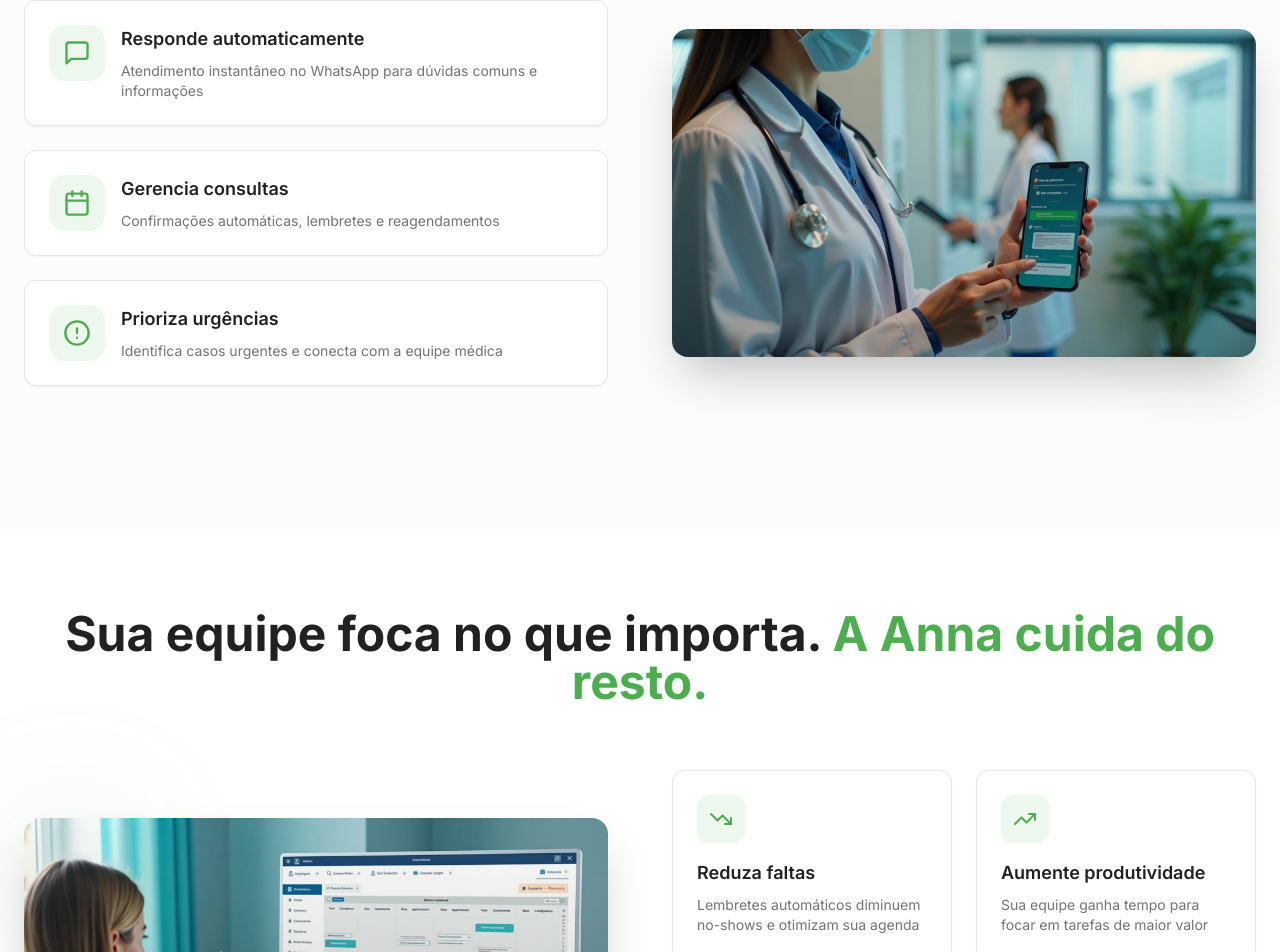
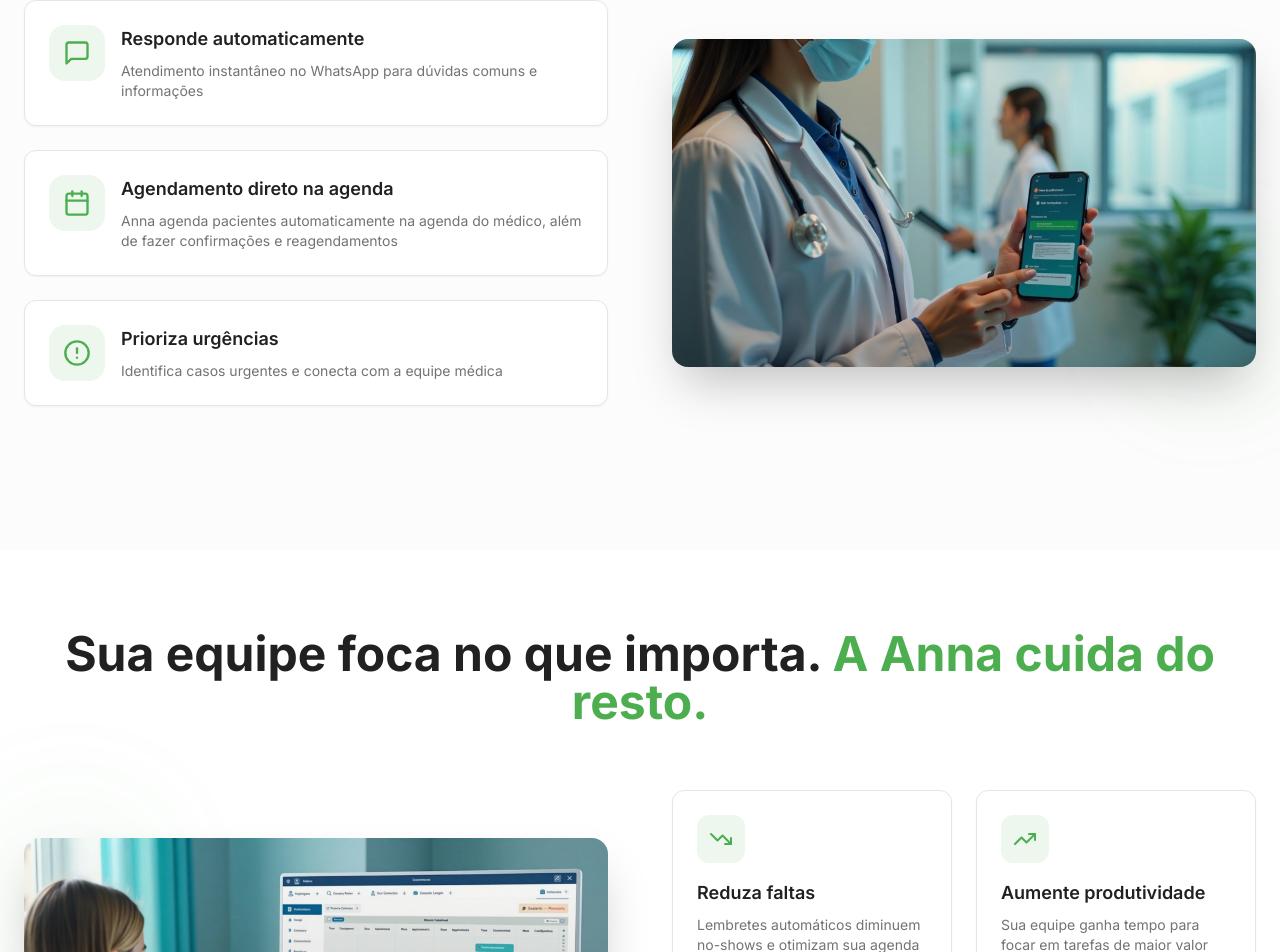
Before and after one commit to 123atendi-byte/anna-connect-health, a React (Vite) app: page / in a window 1280 px wide. Shown: the part 986-1938 px from the top of the page. Built offline with nearby package versions, Linux system fonts and the light colour scheme; the HTML template or start-up script is replaced by a standard one.

Commit message:
Add appointment scheduling detail

```diff
--- a/src/pages/Index.tsx
+++ b/src/pages/Index.tsx
@@ -206,8 +206,8 @@ const Index = () => {
                   },
                   {
                     icon: Calendar,
-                    title: "Gerencia consultas",
-                    desc: "Confirmações automáticas, lembretes e reagendamentos",
+                    title: "Agendamento direto na agenda",
+                    desc: "Anna agenda pacientes automaticamente na agenda do médico, além de fazer confirmações e reagendamentos",
                   },
                   {
                     icon: AlertCircle,
```
